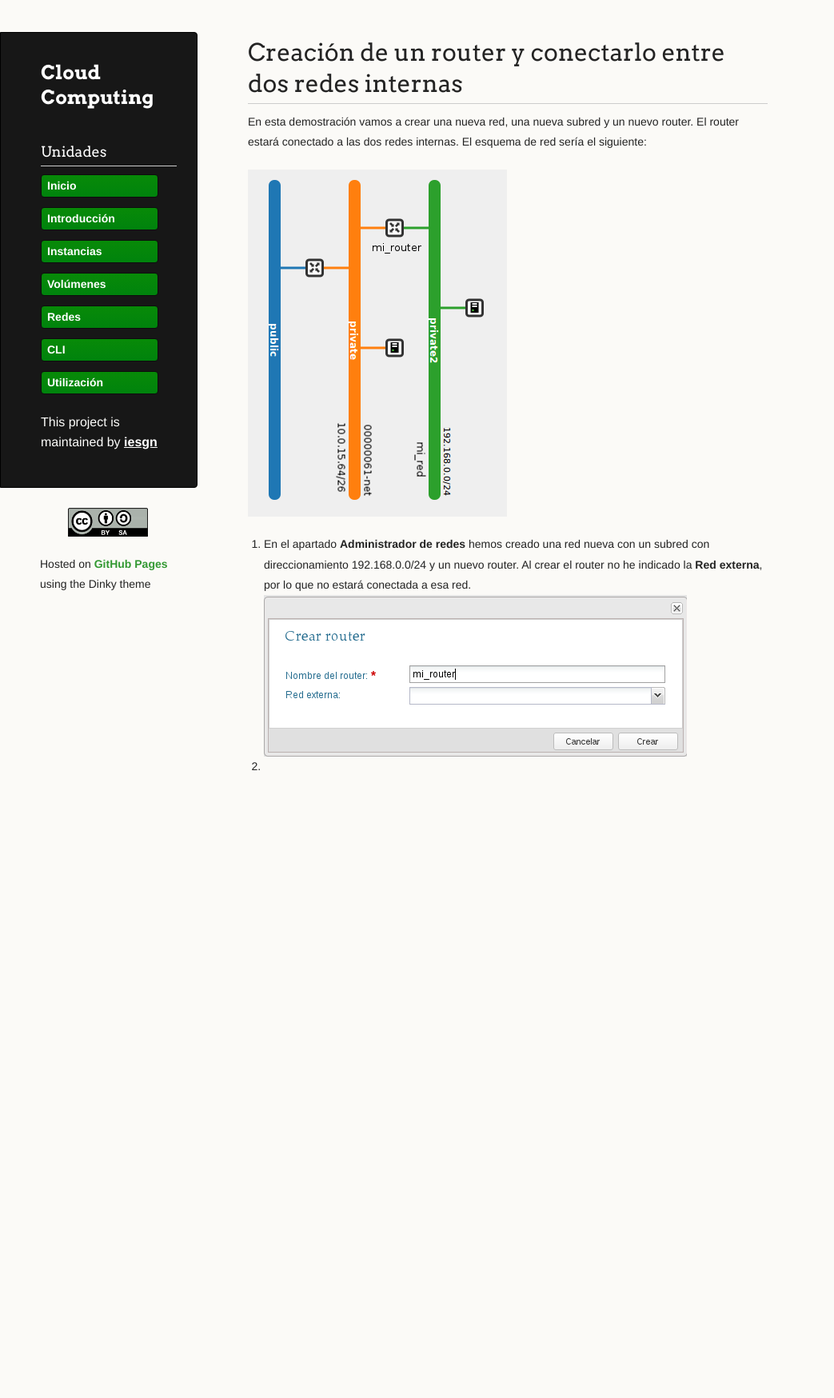
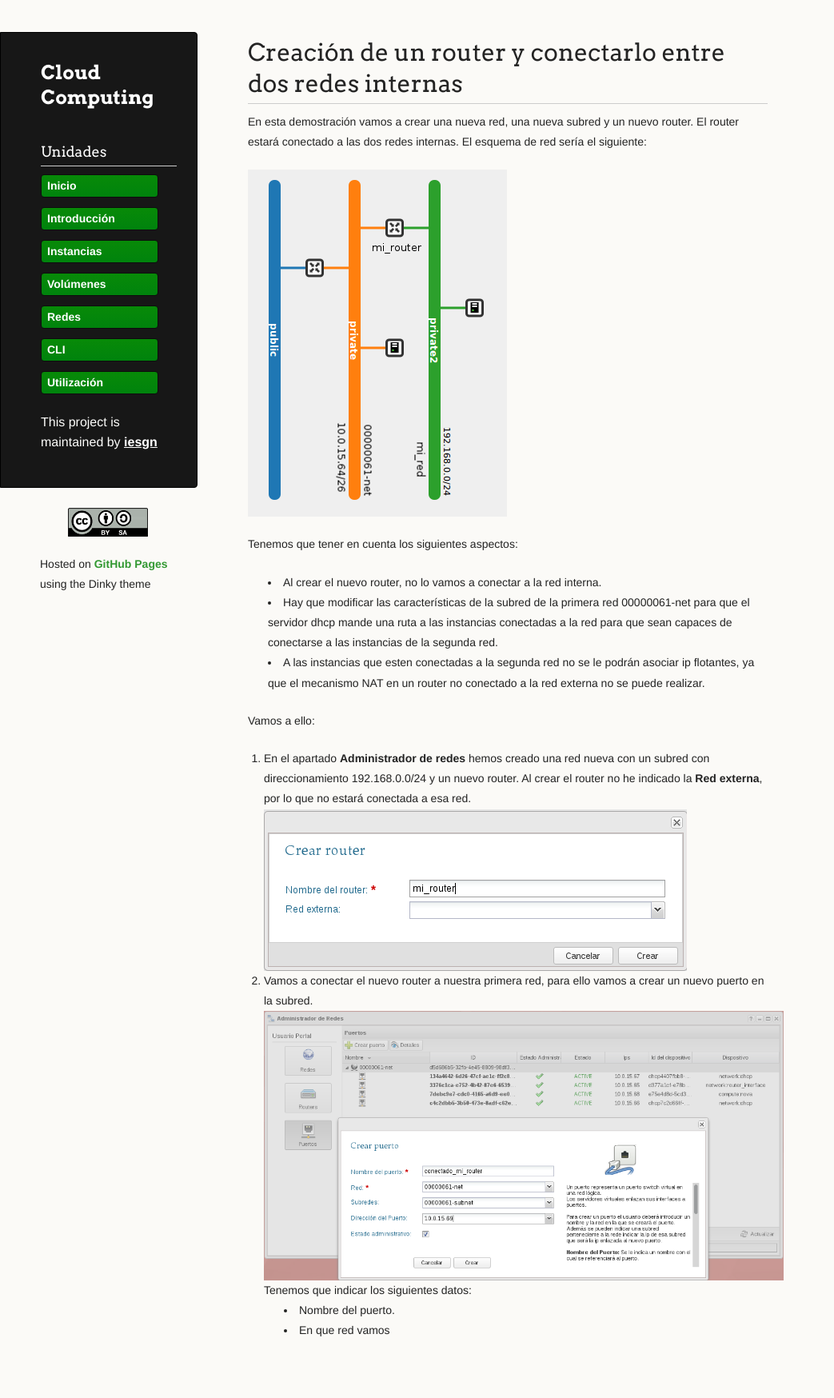
Before and after one commit to iesgn/cloud2, a Jekyll site: the page built from curso/u4/router2.md, in a window 1280 px wide. Shown: the whole page at 80% size, without its empty margins (0-1043 px from the left). Built offline with Jekyll 4.4.1, drawn with Linux system fonts in a browser that asks for light colours; before the commit the page ends 1043 px from its top, so only the background shows below that.

Commit message:
Red sesión 2

```diff
--- a/curso/u4/router2.md
+++ b/curso/u4/router2.md
@@ -9,8 +9,24 @@ En esta demostración vamos a crear una nueva red, una nueva subred y un nuevo r
 
 ![red](img/red4.png)
 
+Tenemos que tener en cuenta los siguientes aspectos:
+
+* Al crear el nuevo router, no lo vamos a conectar a la red interna.
+* Hay que modificar las características de la subred de la primera red 00000061-net para que el servidor dhcp mande una ruta a las instancias conectadas a la red para que sean capaces de conectarse a las instancias de la segunda red.
+* A las instancias que esten conectadas a la segunda red no se le podrán asociar ip flotantes, ya que el mecanismo NAT en un router no conectado a la red externa no se puede realizar.
+
+Vamos a ello:
+
+
 1. En el apartado **Administrador de redes** hemos creado una red nueva con un subred con direccionamiento 192.168.0.0/24 y un nuevo router. Al crear el router no he indicado la **Red externa**, por lo que no estará conectada a esa red.
 
 	![red](img/net8.png)
 
-2.
+2. Vamos a conectar el nuevo router a nuestra primera red, para ello vamos a crear un nuevo puerto en la subred.
+
+	![red](img/net9.png)
+
+	Tenemos que indicar los siguientes datos:
+
+	* Nombre del puerto.
+	* En que red vamos
```
Also changed, not shown: curso/u4/img/net9.png (added).
